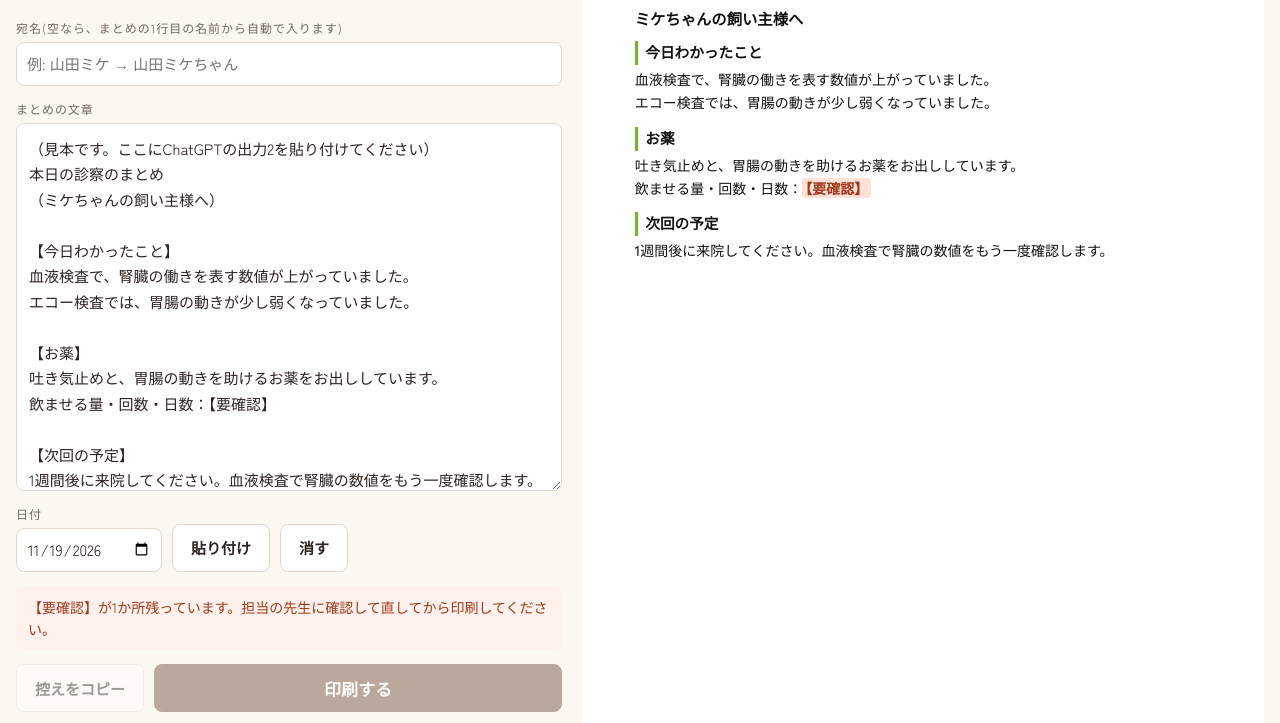
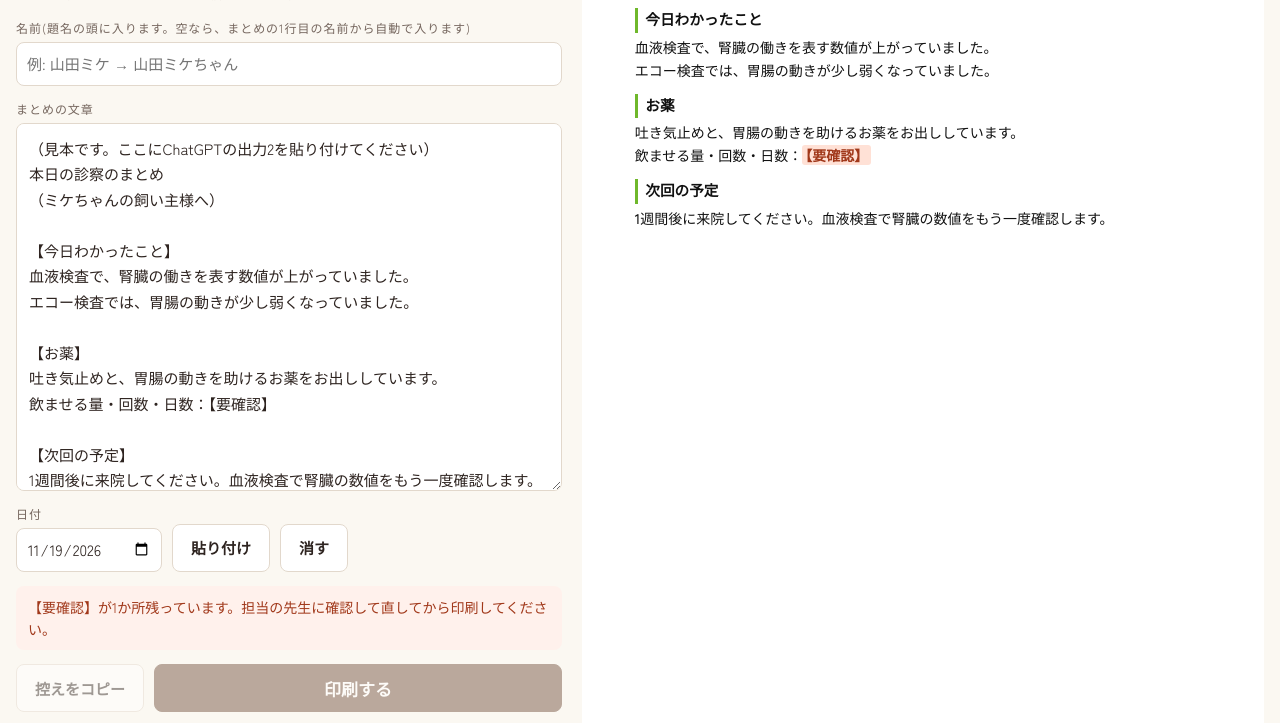
Before and after one commit to silmotoki-tech/nyuta-otegami, a plain HTML site: page index.html in a window 1280 px wide. Shown: the part 99-822 px from the top of the page. Drawn offline with Linux system fonts and the light colour scheme; a web font is replaced by a local one.

Commit message:
お手紙の題名を「〇〇ちゃんの本日の診察のまとめ」にし、宛名の行をなくす
Co-Authored-By: Claude Opus 5.5 <noreply@anthropic.com>
Claude-Session: https://claude.ai/code/session_01CGK9ebKJUo19FqPp2w8QMW

```diff
--- a/index.html
+++ b/index.html
@@ -124,7 +124,7 @@ button:disabled { opacity: 0.45; cursor: not-allowed; }
 .sheet .clinic { font-family: var(--font-head); font-weight: 700; font-size: 10.5pt; color: #6b4834; letter-spacing: 0.04em; }
 .sheet .date { font-size: 9.5pt; color: #333; font-variant-numeric: tabular-nums; }
 .sheet .to { margin: 2.5mm 0 2.5mm; font-size: 11.5pt; font-weight: 700; color: #111; }
-.sheet .body { flex: 1; }
+.sheet .body { flex: 1; margin-top: 3mm; }
 .sheet h2 {
   font-family: var(--font-head); font-size: 11pt; font-weight: 700; color: #111;
   margin: 3.2mm 0 0.8mm; padding-left: 2mm; border-left: 3px solid #6fb82b;
@@ -158,7 +158,7 @@ button:disabled { opacity: 0.45; cursor: not-allowed; }
     <p class="lead">ChatGPTの「出力2：飼い主さんへのまとめ」を貼り付けると、右に印刷する紙の形で表示されます。直したいところは、この欄でそのまま直してください。</p>
 
     <div class="field">
-      <label for="toName">宛名(空なら、まとめの1行目の名前から自動で入ります)</label>
+      <label for="toName">名前(題名の頭に入ります。空なら、まとめの1行目の名前から自動で入ります)</label>
       <input type="text" id="toName" autocomplete="off" placeholder="例: 山田ミケ → 山田ミケちゃん">
     </div>
 
@@ -353,11 +353,12 @@ button:disabled { opacity: 0.45; cursor: not-allowed; }
     });
     flush();
 
-    outTitle.textContent = title;
+    // 宛名は題名の左に付ける(唐澤 ニコルちゃんの本日の診察のまとめ)。「の飼い主様へ」は外す
     if (!to && fromHeader) to = fromHeader;                 // 「(〜の飼い主様へ)」がなければ1行目の名前から
     if (typedTo()) to = typedTo();                          // 宛名欄に書いてあれば、そちらを優先
-    outTo.hidden = !to;
-    outTo.textContent = to;
+    var who = to.replace(/[のの]?飼い主様へ$/, '').replace(/^\s+|\s+$/g, '');
+    outTitle.textContent = who ? who + 'の' + title : title;
+    outTo.hidden = true;
     outBody.innerHTML = html.length ? html.join('') : '<p class="empty">ここに文章が表示されます。</p>';
 
     var checks = (src.value.match(/【要確認】/g) || []).length;
```
Also changed, not shown: 1 other file.
